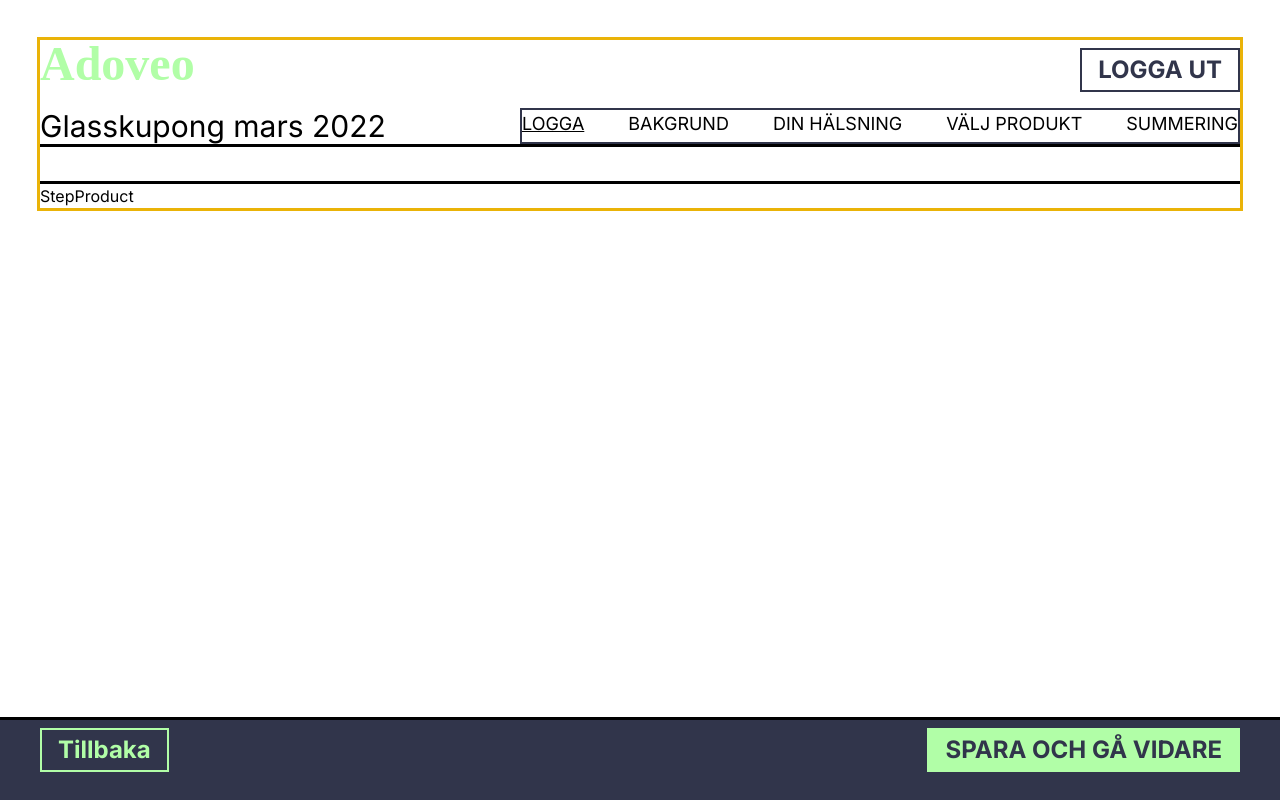
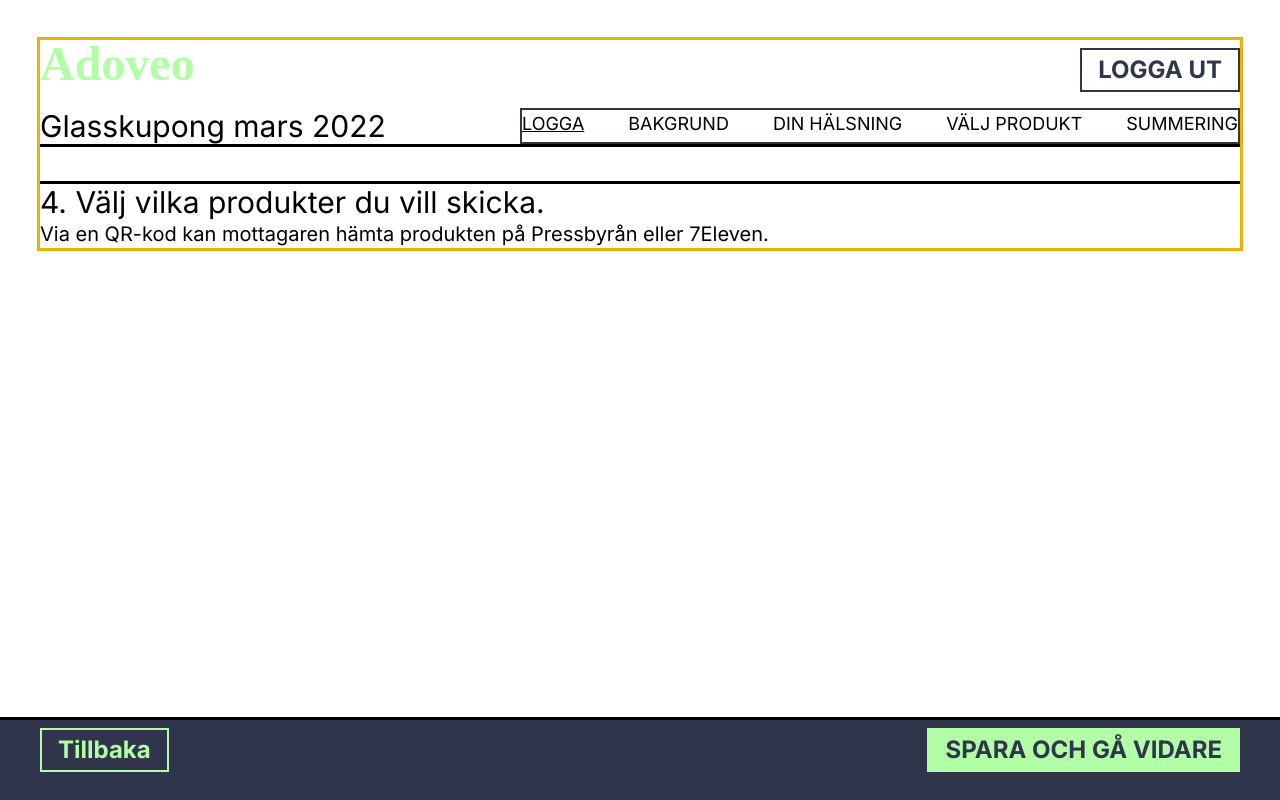
Before and after one commit to EmmaHammar/coupon-tool, a React (Create React App) app: page /steg4 in a window 1280 px wide. Built offline with nearby package versions, Linux system fonts and the light colour scheme.

Commit message:
add ui to stepProduct

```diff
--- a/src/components/StepProduct.js
+++ b/src/components/StepProduct.js
@@ -10,7 +10,10 @@ export default function StepProduct(props) {
 
 
   return (
-    <div id='stepProductWrapper' className='outline'>StepProduct</div>
+    <div id='stepProductWrapper' className='outline'>
+      <h4>4. Välj vilka produkter du vill skicka.</h4>
+      <p>Via en QR-kod kan mottagaren hämta produkten på Pressbyrån eller 7Eleven.</p>
+    </div>
   )
 };
 
```
